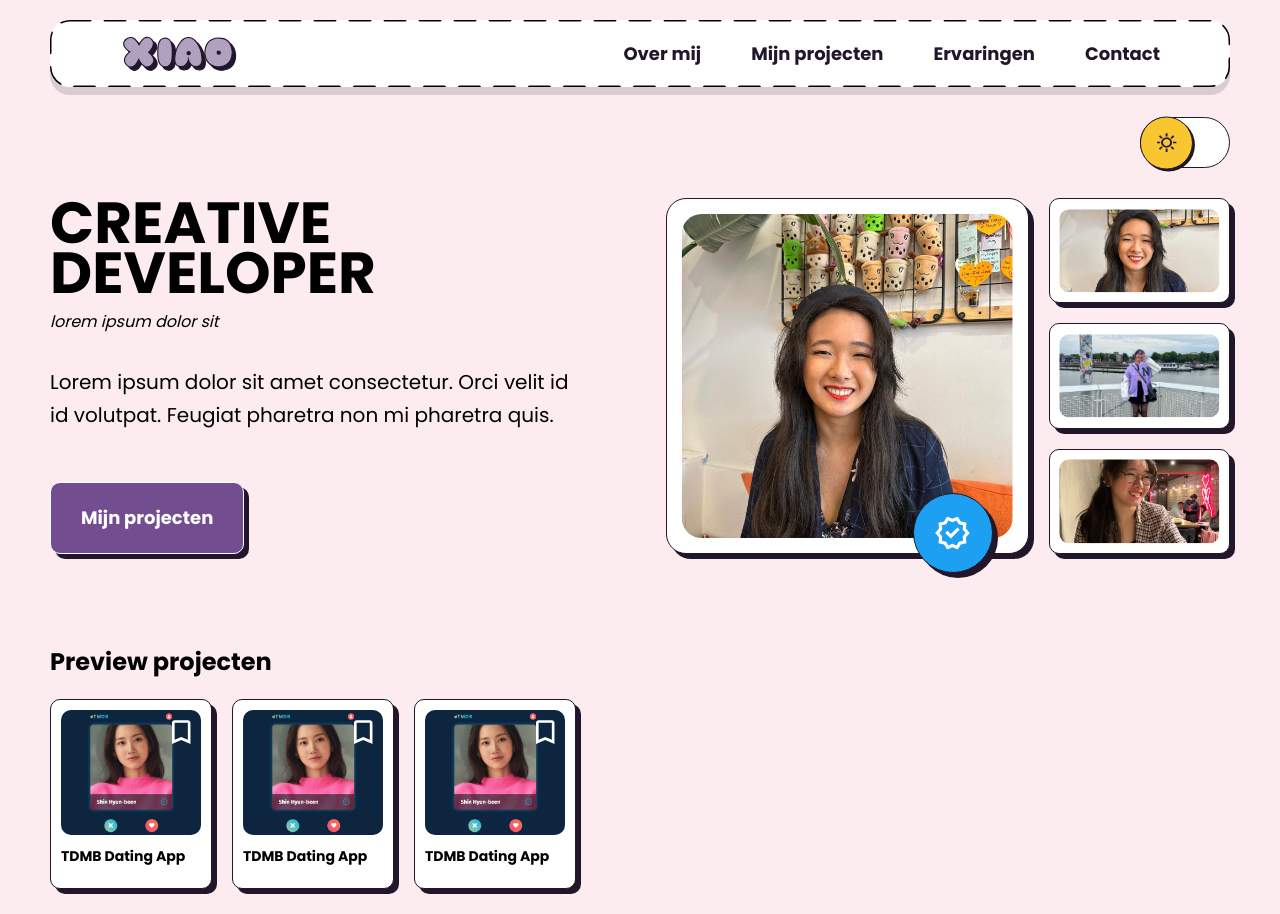
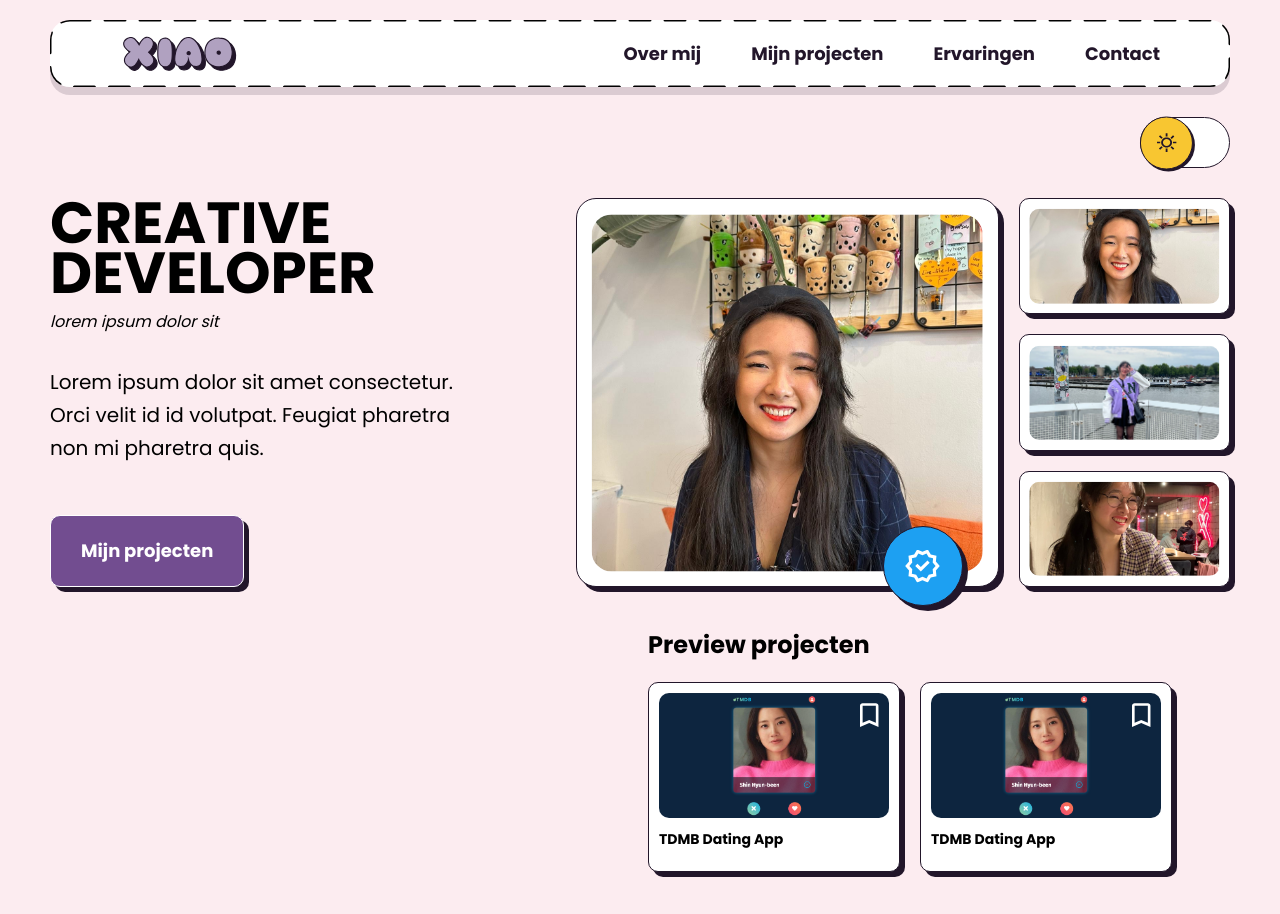
Before and after one commit to xiaonanpols21/Portfolio, a Next.js app: page / in a window 1280 px wide. Built offline with nearby package versions, Linux system fonts and the light colour scheme.

Commit message:
preview projecten eigen grid proberen

```diff
--- a/src/components/hero/hero.module.scss
+++ b/src/components/hero/hero.module.scss
@@ -35,8 +35,7 @@
 
 @media (min-width: 576px) {
     .headerContent {
-        max-width: 34.375rem; // 550px
-        margin: auto;
+        @include max550;
 
        button {
         width: fit-content;
--- a/src/components/hero/index.js
+++ b/src/components/hero/index.js
@@ -10,6 +10,7 @@ export default function Hero() {
     const imgData = data.headerImages;
 
     return (
+        <>
             <section className={styles.section}>
                 <h3 className="visually-hidden">Begin pagina</h3>
                 <DarkMode/>
@@ -22,7 +23,9 @@ export default function Hero() {
                     <p>Lorem ipsum dolor sit amet consectetur. Orci velit id id volutpat. Feugiat pharetra non mi pharetra quis.</p>
                     <button>Mijn projecten</button>
                 </div>
+
+            </section>
             <Projecten/>
-        </section>
+        </>
     )
 }
--- a/src/components/projecten/index.js
+++ b/src/components/projecten/index.js
@@ -4,6 +4,7 @@ import styles from "./projecten.module.scss";
 
 export default function Projecten() {
     return (
+        <div className={styles.div}>
             <section className={styles.section}>
                 <h2>Preview projecten</h2>
                 <section>
@@ -49,5 +50,7 @@ export default function Projecten() {
                     </article>
                 </section>
             </section>
+        </div>
+
     )
 }
--- a/src/components/projecten/projecten.module.scss
+++ b/src/components/projecten/projecten.module.scss
@@ -1,15 +1,13 @@
 @import "../../styles/variables.scss";
 
 .section {
-    margin: 60px -20px 0px -20px;
-
-    h2 {
-        padding-left: 20px;
-    }
+    padding: 20px;
+    margin-top: 40px;
 
     section {
         @include flex(row, 20px);
         overflow-x: scroll;
+        margin: 0px -20px;
         padding: 20px 20px 5px 20px;
 
         @include scrollGone;
@@ -63,3 +61,33 @@
         background-repeat: no-repeat;
     }
 }
+
+@media (min-width: 576px) {
+    .section {
+        @include max550;
+        padding-left: 0px;
+
+        section {
+            padding: 20px 0px 5px 0px;
+            margin: 0px;
+        }
+    }
+}
+
+@media (min-width: 992px) {
+    .div {
+        @include gridClmn(1fr 1.5fr, 1.875rem 5.625rem); // 90px
+    }
+
+    .section {
+        //max-width: 100%;
+        grid-column-start: 2;
+        //margin-right: 0px;
+        //padding-right: 0px;
+        width: 100%;
+
+        img {
+            width: 230px ;
+        }
+    }
+}
--- a/src/styles/variables.scss
+++ b/src/styles/variables.scss
@@ -37,6 +37,11 @@ $font-stack: "Poppins", sans-serif;
 @mixin f24 {
     font-size: 1.5rem; // 24px
     line-height: 2.5rem; // 40px
+}
+
+@mixin f26 {
+    font-size: 1.625rem; // 26px
+    line-height: 1.938rem; // 31px
 }
 
 @mixin f58 {
@@ -82,6 +87,11 @@ $font-stack: "Poppins", sans-serif;
     margin: auto;
 }
 
+@mixin max550 {
+    max-width: 34.375rem; // 550px
+    margin: auto;
+}
+
 @mixin scrollGone() {
     /* Hide scrollbar for Chrome, Safari and Opera */
     &::-webkit-scrollbar {
```
Lines whose indentation alone changed are shown as unchanged.
